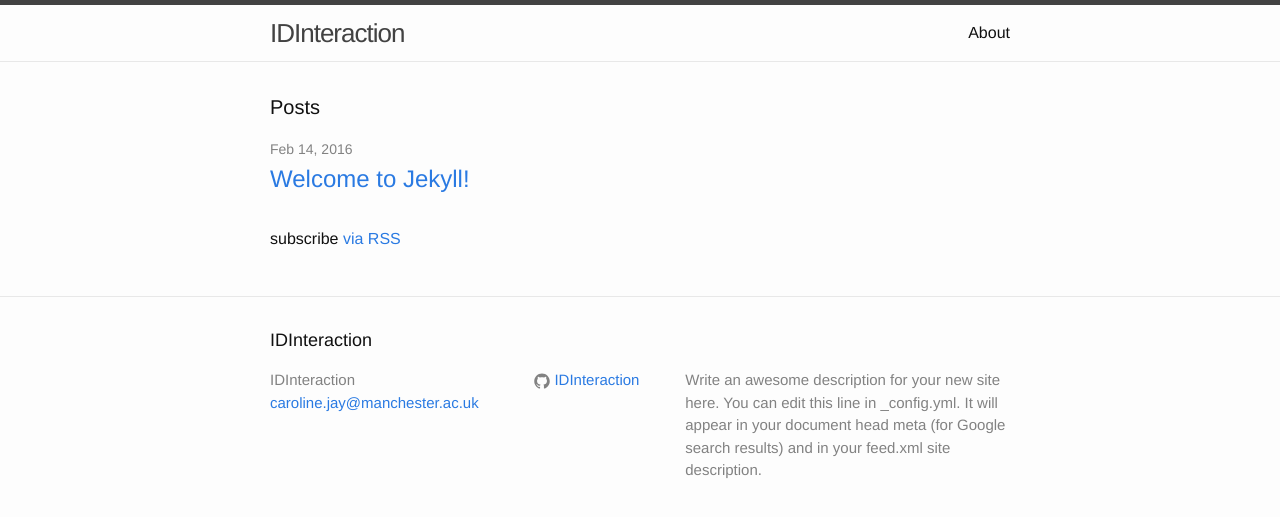
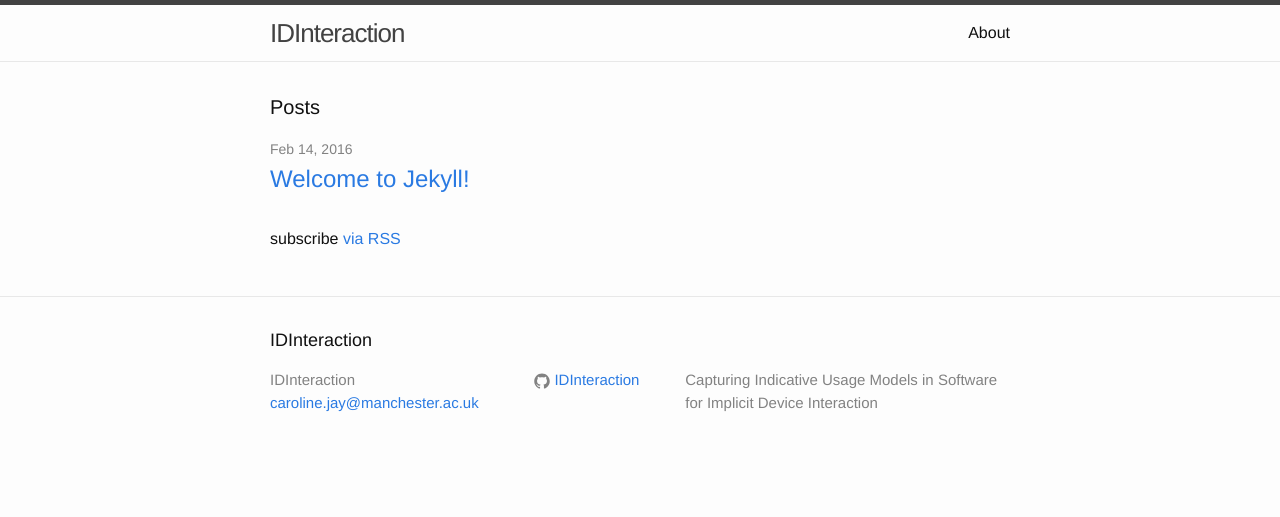
Before and after one commit to IDInteraction/IDInteraction.github.io, a Jekyll site: the page built from index.html, in a window 1280 px wide. Shown: the top 517 px of the page. Built offline with Jekyll 4.4.1, drawn with Linux system fonts in a browser that asks for light colours.

Commit message:
Update site description.

```diff
--- a/_config.yml
+++ b/_config.yml
@@ -1,10 +1,8 @@
 # Site settings
 title: IDInteraction
 email: caroline.jay@manchester.ac.uk
-description: > # this means to ignore newlines until "baseurl:"
-  Write an awesome description for your new site here. You can edit this
-  line in _config.yml. It will appear in your document head meta (for
-  Google search results) and in your feed.xml site description.
+description: >
+  Capturing Indicative Usage Models in Software for Implicit Device Interaction
 baseurl: "" # the subpath of your site, e.g. /blog/
 url: "http://idinteraction.cs.manchester.ac.uk" # the base hostname & protocol for your site
 github_username: "IDInteraction"
```
